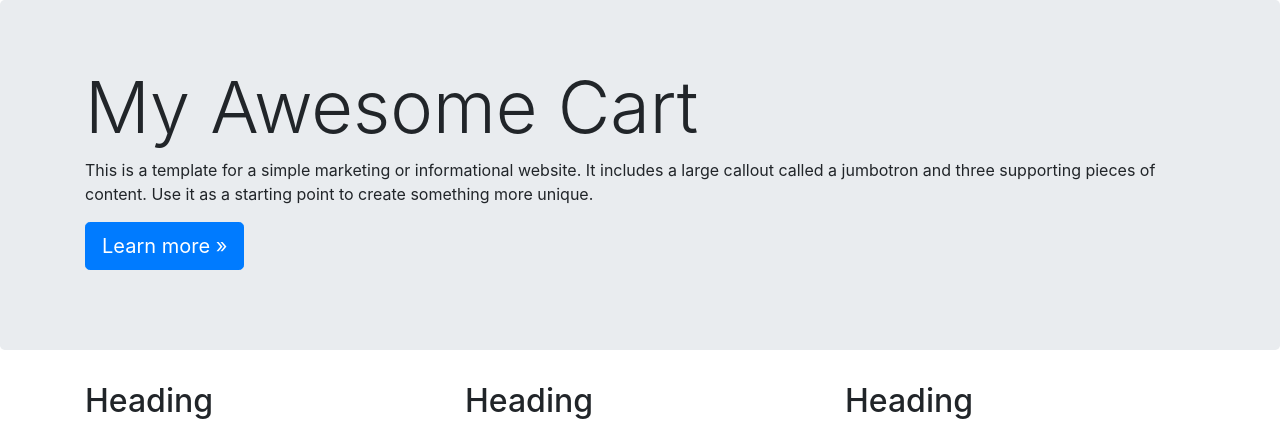
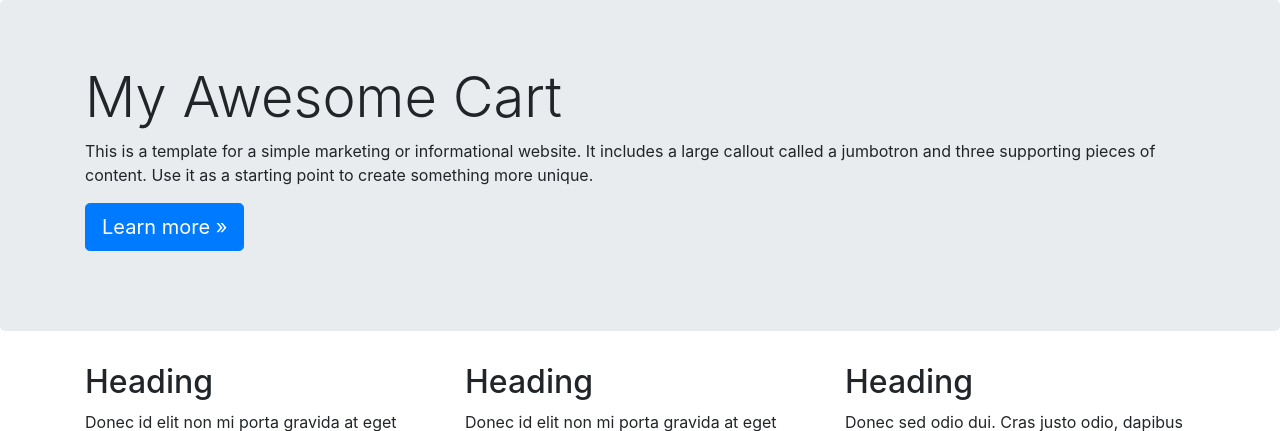
Before and after one commit to Amitabhraj/My-Shopping-Cart-Shopping, a Django app: page /shop/about/ in a window 1280 px wide. Shown: the part 56-487 px from the top of the page. Run offline with Django 3.2, Linux system fonts and the light colour scheme; some libraries are stand-ins or nearby versions.

Commit message:
Update about.html

```diff
--- a/templates/shop/about.html
+++ b/templates/shop/about.html
@@ -7,7 +7,7 @@
   <!-- Main jumbotron for a primary marketing message or call to action -->
   <div class="jumbotron">
     <div class="container">
-      <h1 class="display-3">My Awesome Cart</h1>
+      <h1 class="display-4">My Awesome Cart</h1>
       <p>This is a template for a simple marketing or informational website. It includes a large callout called a jumbotron and three supporting pieces of content. Use it as a starting point to create something more unique.</p>
       <p><a class="btn btn-primary btn-lg" href="#" role="button">Learn more &raquo;</a></p>
     </div>
```
